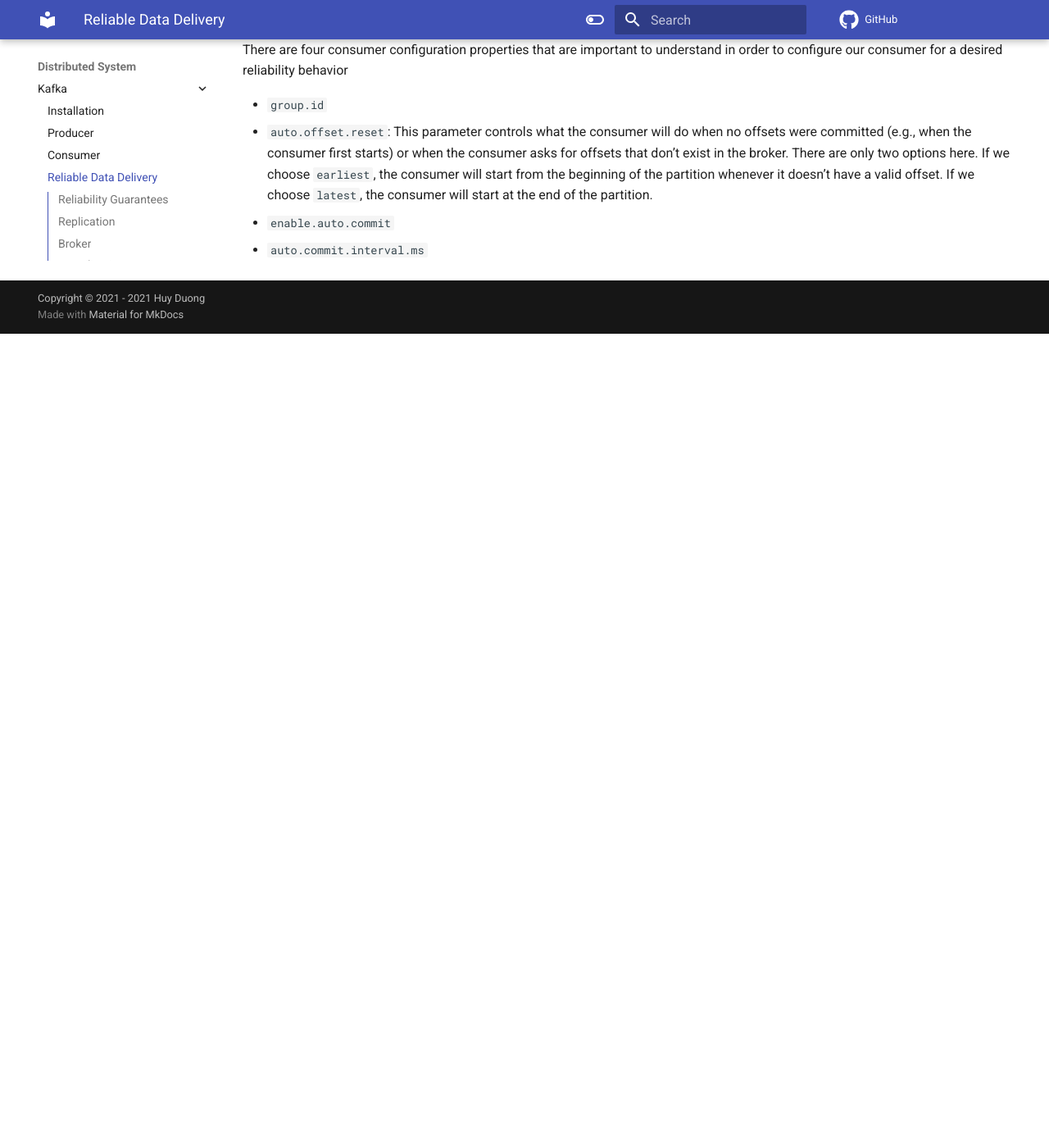
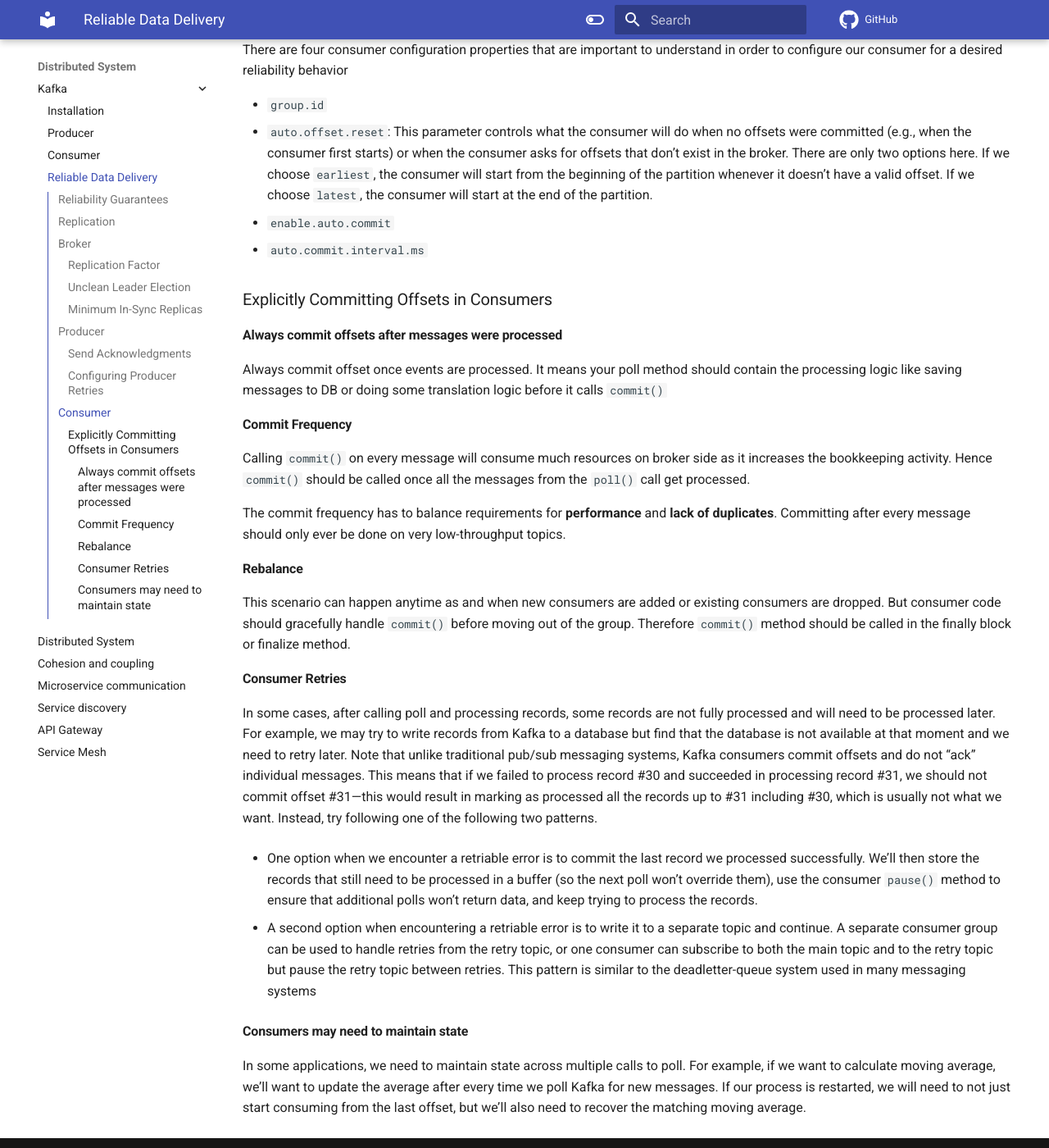
Before and after one commit to dinhhuy258/notes, an MkDocs documentation site: the page built from docs/distributed-system/kafka/reliable_data_delivery.md, in a window 1280 px wide and 1400 px high, scrolled down 3159 px. Shown: the whole window at 82% size. Built offline with MkDocs 1.6.1 and Material for MkDocs 9.7.7, drawn with Linux system fonts in a browser that asks for light colours; comment, search, counter and statistics services are not loaded; before the commit the page ends 3566 px from its top, so only the background shows below that.

Commit message:
Reliable Data Delivery - Consumer

```diff
--- a/docs/distributed-system/kafka/reliable_data_delivery.md
+++ b/docs/distributed-system/kafka/reliable_data_delivery.md
@@ -93,3 +93,31 @@ There are four consumer configuration properties that are important to understan
 - `auto.offset.reset`: This parameter controls what the consumer will do when no offsets were committed (e.g., when the consumer first starts) or when the consumer asks for offsets that don’t exist in the broker. There are only two options here. If we choose `earliest`, the consumer will start from the beginning of the partition whenever it doesn’t have a valid offset. If we choose `latest`, the consumer will start at the end of the partition.
 - `enable.auto.commit`
 - `auto.commit.interval.ms`
+
+### Explicitly Committing Offsets in Consumers
+
+#### Always commit offsets after messages were processed
+
+Always commit offset once events are processed. It means your poll method should contain the processing logic like saving messages to DB or doing some translation logic before it calls `commit()`
+
+#### Commit Frequency
+
+Calling `commit()` on every message will consume much resources on broker side as it increases the bookkeeping activity. Hence `commit()` should be called once all the messages from the `poll()` call get processed.
+
+The commit frequency has to balance requirements for **performance** and **lack of duplicates**. Committing after every message should only ever be done on very low-throughput topics.
+
+#### Rebalance
+
+This scenario can happen anytime as and when new consumers are added or existing consumers are dropped. But consumer code should gracefully handle `commit()` before moving out of the group. Therefore `commit()` method should be called in the finally block or finalize method.
+
+#### Consumer Retries
+
+In some cases, after calling poll and processing records, some records are not fully processed and will need to be processed later.  For example, we may try to write records from Kafka to a database but find that the database is not available at that moment and we need to retry later. Note that unlike traditional pub/sub messaging systems, Kafka consumers commit offsets and do not “ack” individual messages. This means that if we failed to process record #30 and succeeded in processing record #31, we should not commit offset #31—this would result in marking as processed all the records up to #31 including #30, which is usually not what we want. Instead, try following one of the following two patterns.
+
+- One option when we encounter a retriable error is to commit the last record we processed successfully. We’ll then store the records that still need to be processed in a buffer (so the next poll won’t override them), use the consumer `pause()` method to ensure that additional polls won’t return data, and keep trying to process the records.
+
+- A second option when encountering a retriable error is to write it to a separate topic and continue. A separate consumer group can be used to handle retries from the retry topic, or one consumer can subscribe to both the main topic and to the retry topic but pause the retry topic between retries. This pattern is similar to the deadletter-queue system used in many messaging systems
+
+#### Consumers may need to maintain state
+
+In some applications, we need to maintain state across multiple calls to poll. For example, if we want to calculate moving average, we’ll want to update the average after every time we poll Kafka for new messages. If our process is restarted, we will need to not just start consuming from the last offset, but we’ll also need to recover the matching moving average.
```
